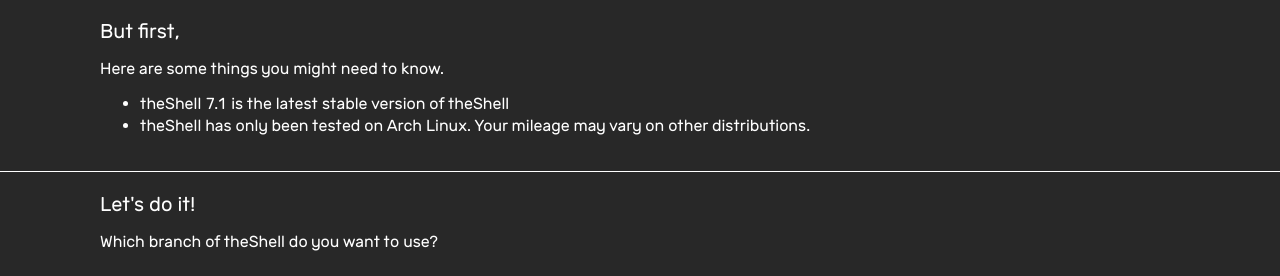
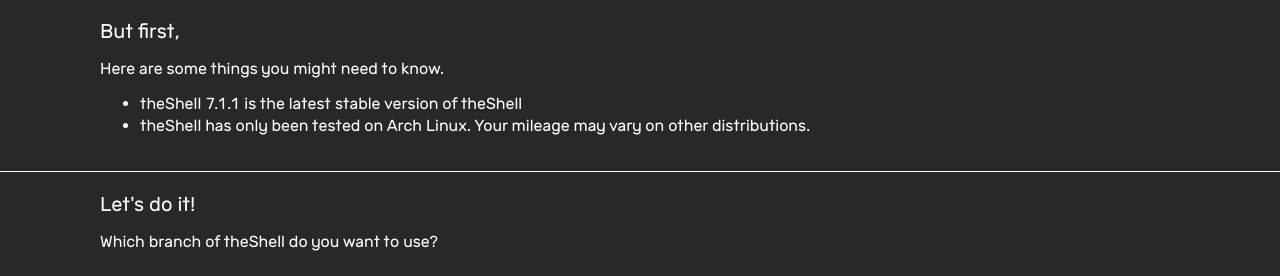
Before and after one commit to vicr123/vicr123.github.io-old, a Jekyll site: the page built from theshell/download.html, in a window 1280 px wide and 900 px high. Shown: the part 351-627 px from the top of the window. Built offline with Jekyll 4.4.1, drawn with Linux system fonts in a browser that asks for light colours.

Commit message:
Update theShell pages

```diff
--- a/index.html
+++ b/index.html
@@ -214,7 +214,7 @@
             <div class="carouselForward" onclick="incrementCarousel();"></div>
             <div class="carousel">
                 <div class="theshell carouselElement active">
-                    <div><h1>theShell 7.1</h1><p>Desktop Environment</p></div>
+                    <div><h1>theShell 7.1.1</h1><p>Desktop Environment</p></div>
                     <div class="carouselLower">
                         <p>Down at its core, it's up for anything.</p>
                         <div class="carouselButtons">
--- a/theshell/download.html
+++ b/theshell/download.html
@@ -188,7 +188,7 @@
                 <h2>But first,</h2>
                 <p>Here are some things you might need to know.</p>
                 <ul>
-                    <li>theShell 7.1 is the latest stable version of theShell</li>
+                    <li>theShell 7.1.1 is the latest stable version of theShell</li>
                     <li>theShell has only been tested on Arch Linux. Your mileage may vary on other distributions.</li>
                 </ul>
             </div>
--- a/theshell/index.html
+++ b/theshell/index.html
@@ -83,7 +83,7 @@
             <div class="landing">
                 <h1>theShell</h1>
                 <h2>Down at its core, it's up for anything.</h2>
-                <p>And theShell 7.0 is up and more powerful than ever! <a href="download.html" class="button">Go get it!</a></p>
+                <p>And theShell 7.1 is up and more powerful than ever! <a href="download.html" class="button">Go get it!</a></p>
                 <div class="buttonBox">
                     <a href="./help/" class="button">Help Center</a>
                     <a href="http://www.github.com/vicr123/theshell" class="button">See the code</a>
```
